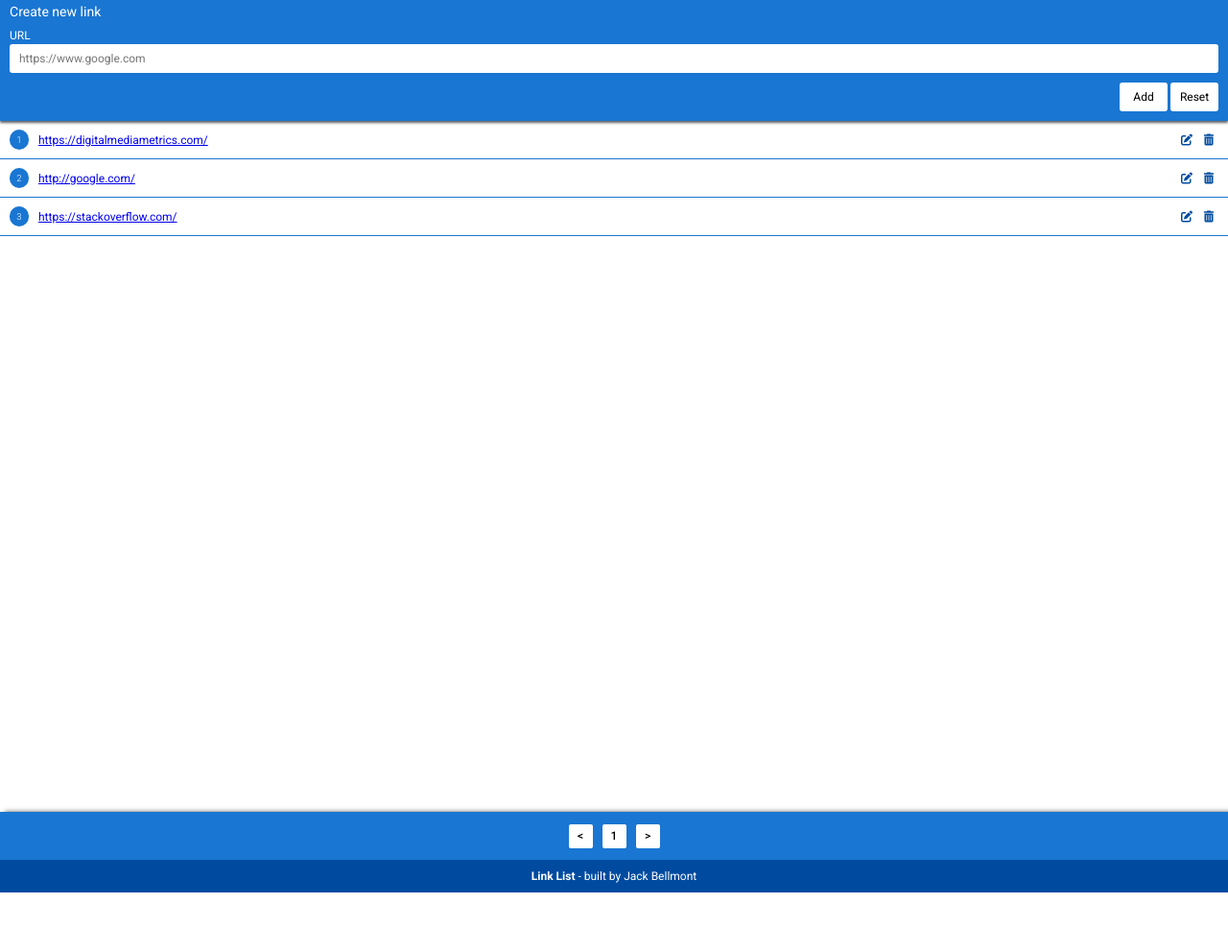
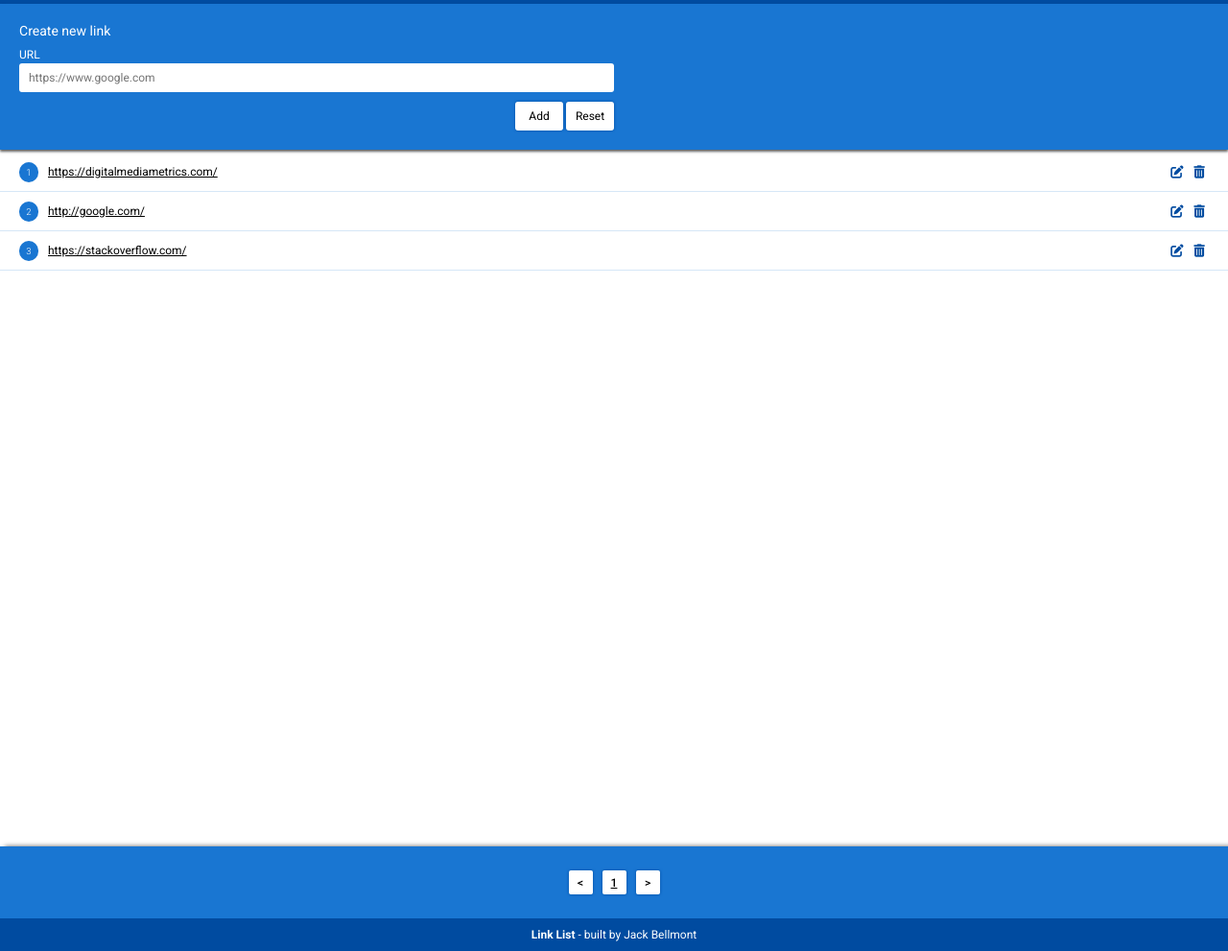
Before and after one commit to jbellmont/link-list, a plain HTML site: page index.html in a window 1280 px wide. Shown: the part 85-1076 px from the top of the page at 96% size. Before the commit the page ends 1015 px from the top, so only its background shows below. Drawn offline with Linux system fonts and the light colour scheme.

Commit message:
Updated mobile and laptop styling

```diff
--- a/app.js
+++ b/app.js
@@ -60,8 +60,8 @@ const createLinkListItem = (linkData, index) => {
     <h3 class="link-number">${index + 1}</h3>
     <a href="${linkData.url}" class="link-url">${linkData.url}</a>
     <div class="link-buttons">
-      <button type="button" class="btn btn-edit-link"><i class="fas fa-edit"></i></button>
-      <button type="button" class="btn btn-delete-link"><i class="fas fa-trash-alt"></i></button>
+      <button type="button" class="link-buttons-btn btn-edit-link"><i class="fas fa-edit"></i></button>
+      <button type="button" class="link-buttons-btn btn-delete-link"><i class="fas fa-trash-alt"></i></button>
     </div>
   </div>
   `;
@@ -70,9 +70,15 @@ const createLinkListItem = (linkData, index) => {
 
 const createPaginationButton = (page) => {
   const button = document.createElement('button');
-  button.textContent = page;
+  if (page === currentPage) {
+    // underlines active page number
+    button.innerHTML = `<u>${page}</u>`;
+  } else {
+    button.textContent = page;
+  }
   button.classList.add('btn-pagination-number');
   button.classList.add('btn-pag');
+  button.classList.add('btn');
   const paginationWrapper = document.getElementById('pagination-button-wrapper');
   paginationWrapper.appendChild(button);
 };
@@ -80,6 +86,8 @@ const createPaginationButton = (page) => {
 const renderPaginationButtons = () => {
   const data = JSON.parse(localStorage.getItem("linkListData"));
   numberOfButtons = Math.ceil(data.length / linksPerPage);
+  const paginationWrapper = document.getElementById('pagination-button-wrapper');
+  paginationWrapper.innerHTML = '';
   for (let i = 0; i < numberOfButtons; i++) {
     createPaginationButton(i + 1);
   }
@@ -89,6 +97,7 @@ const renderPaginationButtons = () => {
 const onChangeCurrentPageClick = (e) => {
   currentPage = Number(e.target.textContent);
   renderAfterDataChange();
+  renderPaginationButtons();
 };
 window.addEventListener('click', (e) => { // Attach event listener for the pagination buttons
   if (e.target.matches('.btn-pagination-number')) {
@@ -100,6 +109,7 @@ const onPreviousPageClick = () => {
   if (currentPage !== 1) {
     currentPage--;
     renderAfterDataChange();
+    renderPaginationButtons();
   }
   return;
 };
@@ -111,6 +121,7 @@ const onNextPageClick = () => {
   if (currentPage !== numberOfPages) {
     currentPage++;
     renderAfterDataChange();
+    renderPaginationButtons();
   }
   return;
 };
--- a/index.html
+++ b/index.html
@@ -63,15 +63,15 @@
 
   <!-- Page navigation -->
   <div id="pagination">
-    <button type="button" id="btn-previous-page" class="btn-pag"> < </button>
+    <button type="button" id="btn-previous-page" class="btn-pag btn"> < </button>
     <div id="pagination-button-wrapper"></div>
-    <button type="button" id="btn-next-page" class="btn-pag"> > </button>
+    <button type="button" id="btn-next-page" class="btn-pag btn"> > </button>
   </div>
 
   <!-- Footer -->
   <footer id="footer"><strong>Link List</strong> - built by Jack Bellmont</footer>
 
+  <!-- JS script -->
   <script src="app.js"></script>
-
 </body>
 </html>
--- a/styles.css
+++ b/styles.css
@@ -8,10 +8,12 @@
   /* https://material.io/resources/color/#!/?view.left=0&view.right=0&primary.color=1976D2 */
   --dark-blue: #004ba0;
   --mid-blue: #1976d2;
+  --mid-blue-pale: #1976d22d;
   --light-blue: #63a4ff;
   --light-grey: #f5f5f6;
-  /* Margin and Padding */
+  /* Padding */
   --mobile-padding: 10px;
+  --large-padding: 20px;
 }
 
 * {
@@ -36,6 +38,12 @@ h1, h2, h3 {
   padding: 15px var(--mobile-padding);
 }
 
+@media (min-width: 1024px) {
+  #page-header-container {
+    padding: var(--large-padding);
+  }
+}
+
 .bolder-header {
   font-weight: 400;
 }
@@ -45,7 +53,15 @@ h1, h2, h3 {
   background: var(--mid-blue);
   box-shadow: rgba(0, 0, 0, 0.637) 0px 2px 2.5px;
   color: #fff;
+  margin-bottom: 3px;
   padding: var(--mobile-padding);
+  z-index: 100;
+}
+
+@media (min-width: 1024px) { /* Increase padding on laptop and above screens */
+  #create-link-container {
+    padding: var(--large-padding);
+  }
 }
 
 .form-cta {
@@ -64,12 +80,28 @@ h1, h2, h3 {
   height: 30px;
   margin: 2px 0 var(--mobile-padding);
   padding: 0 var(--mobile-padding);
+  transition: all 0.2s;
   width: 100%;
+}
+
+.form-input-field:focus {
+  box-shadow: 0 0 5px #000;
 }
 
 .btn-container {
   display: flex;
   text-align: right;
+  width: 100%;
+}
+
+@media (min-width: 768px) { /* Change input width on tablet devices */
+  .form-input-field {
+    width: 50%;
+  }
+
+  .btn-container {
+    width: 50%;
+  }
 }
 
 .btn-container-left {
@@ -89,9 +121,17 @@ h1, h2, h3 {
   background: #fff;
   border: 0;
   border-radius: 3px;
+  box-shadow: 0 0 3px var(--dark-blue);
   font: 100% var(--global-font);
+  font-weight: 400;
   height: 30px;
+  transition: all 0.2s;
   width: 50px;
+}
+
+.btn:hover {
+  background: var(--light-grey);
+  cursor: pointer;
 }
 
 #create-link-error-message {
@@ -108,10 +148,21 @@ h1, h2, h3 {
 
 .link-list-item {
   align-items: center;
-  border-bottom: var(--mid-blue) 1px solid;
+  border-bottom: var(--mid-blue-pale) 1px solid;
   display: flex;
   height: 40px;
   padding: 0 var(--mobile-padding);
+  z-index: -1;
+}
+
+@media (min-width: 1024px) {
+  .link-list-item {
+    padding: var(--large-padding);
+  }
+}
+
+.link-list-item:hover {
+  background: var(--light-grey);
 }
 
 .link-number {
@@ -126,15 +177,41 @@ h1, h2, h3 {
 }
 
 .link-url {
-  width: 200px;
-  white-space: nowrap;
+  color: #000;
   overflow: hidden;
   text-overflow: ellipsis;
+  white-space: nowrap;
+  max-width: 200px;
+}
+
+@media (min-width: 425px) { /* longer visible URL for wider mobile devices */
+  .link-url {
+    max-width: 300px;
+  }
+}
+
+@media (min-width: 768px) { /* longer visible URL for tablets */
+  .link-url {
+    max-width: 550px;
+  }
+}
+
+@media (min-width: 1024px) { /* longer visible URL for laptops and above */
+  .link-url {
+    max-width: 1000px;
+  }
 }
 
 .link-buttons {
   flex-grow: 1;
   text-align: right;
+}
+
+.link-buttons-btn {
+  background: 0;
+  border: 0;
+  cursor: pointer;
+  width: 30px;
 }
 
 .btn-delete-link, .btn-edit-link {
@@ -156,13 +233,20 @@ h1, h2, h3 {
 
 #edit-link-container {
   background: #fff;
+  border-radius: 5px;
   left: 50%;
   padding: 20px;
   position: fixed;
   top: 50%;
   transform: translate(-50%, -50%);
-  width: 200px;
+  width: 300px;
   z-index: 1000;
+}
+
+@media (min-width: 768px) {
+  #edit-link-container {
+    width: 500px;
+  }
 }
 
 .blue-input {
@@ -178,6 +262,13 @@ h1, h2, h3 {
   display: flex;
   height: 50px;
   justify-content: center;
+  margin-top: 3px;
+}
+
+@media (min-width: 1024px) { /* Increase height on laptop and larger screens */
+  #pagination {
+    height: 75px;
+  }
 }
 
 .btn-pag {
@@ -221,6 +312,10 @@ h1, h2, h3 {
   margin-top: var(--mobile-padding);
 }
 
+.btn-blue:hover{
+  color: #000;
+}
+
 .tick {
   color: #339933;
 }
```
Also changed, not shown: results.html (+1 -1 lines).
